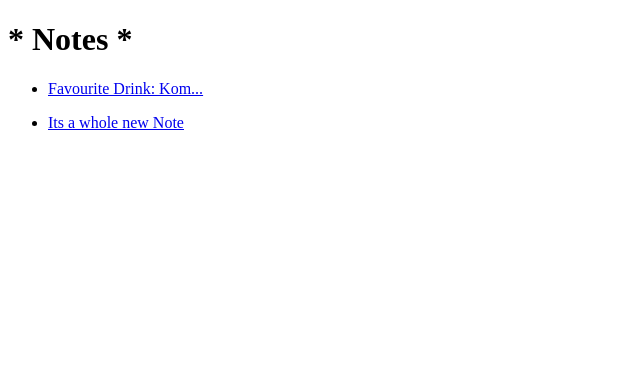
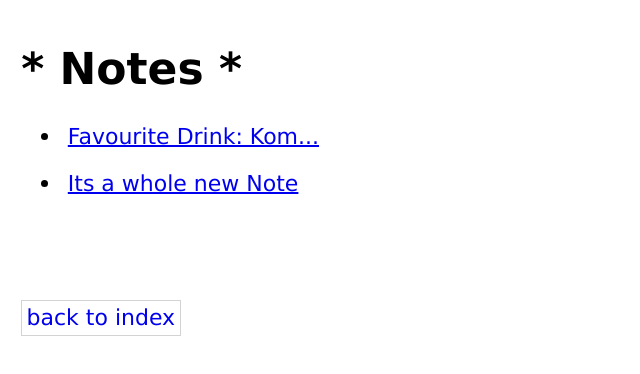
Before and after one commit to Mrtly/Notes-js, a plain HTML site: page index.html in a window 1280 px wide. Shown: the whole page, without its empty margins (0-640 px from the left). Drawn offline with Linux system fonts and the light colour scheme.

Commit message:
add back button, add theme, update readme

```diff
--- a/index.html
+++ b/index.html
@@ -2,12 +2,13 @@
 <html>
 <head>
     <title>Notes</title>
+    <link rel="stylesheet" type="text/css" href="theme.css">
 </head>
 <body>
 
 <h1> * Notes * </h1>
 <div id="app">hello</div>
-
+<footer><a href="/index.html">back to index</a></footer>
 <script src="tests/assert.js"></script>
 <script src="note.js"></script>
 <script src="note-list-model.js"></script>
--- /dev/null
+++ b/theme.css
@@ -0,0 +1,11 @@
+html { padding: 0.6em;
+    font-family: 'Lucida Grande', Verdana, sans-serif;
+    font-size: 22px;
+    overscroll-behavior: none
+}
+a { cursor: pointer; padding: 0.3em}
+a:visited, a:active { color: maroon}
+a:hover { background-color: rgba(252, 232, 82, 0.6)}
+
+footer { margin-top: 5em}
+footer a { text-decoration: none; border: 1px lightgrey solid; padding: 0.2em}
```
Also changed, not shown: 1 other file.
